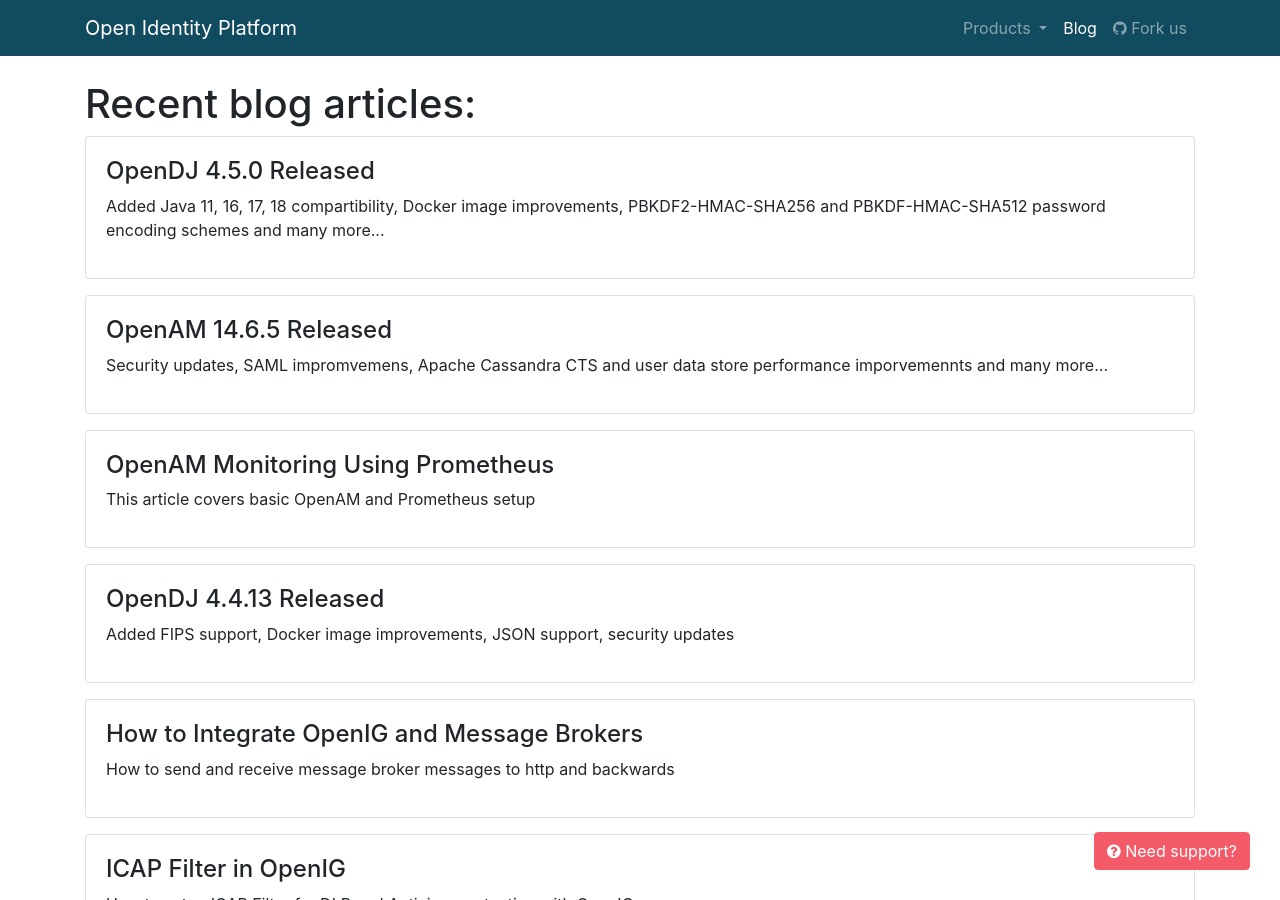
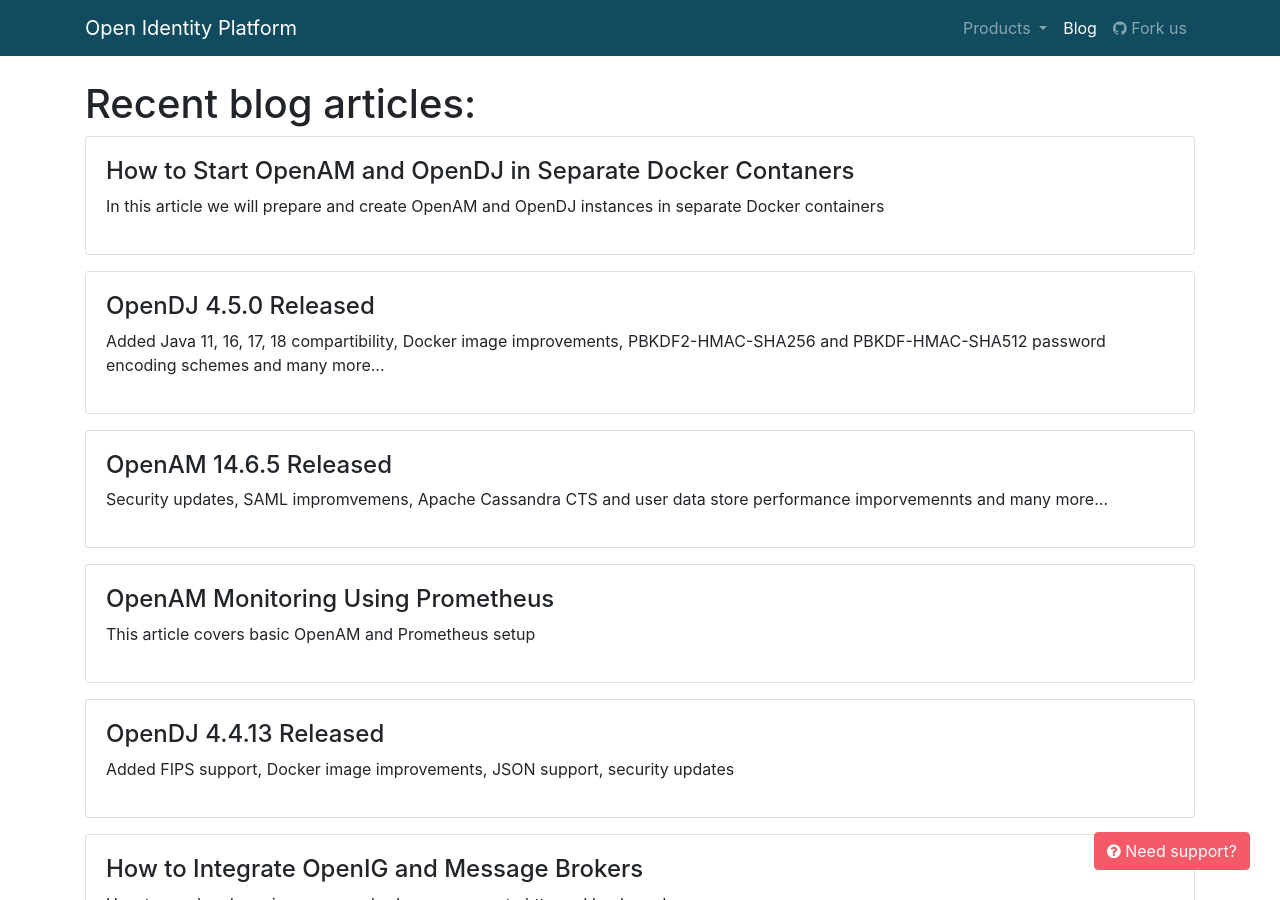
Before and after one commit to OpenIdentityPlatform/OpenIdentityPlatform.org, a Jekyll site: the page built from blog/index.html, in a window 1280 px wide and 900 px high. Built offline with Jekyll 4.4.1, drawn with Linux system fonts in a browser that asks for light colours; some of the changed lines change nothing that is shown.

Commit message:
How to Start OpenAM and OpenDJ in Separate Docker Contaners (#110)

````diff
--- a/_data/blogposts.yml
+++ b/_data/blogposts.yml
@@ -1,3 +1,7 @@
+-
+  title: 'How to Start OpenAM and OpenDJ in Separate Docker Contaners'
+  link: '/blog/openam-opendj-docker'
+  description: 'In this article we will prepare and create OpenAM and OpenDJ instances in separate Docker containers'
 -
   title: 'OpenDJ 4.5.0 Released'
   link: '/blog/opendj-4-5-0-released'
--- /dev/null
+++ b/blog/openam-opendj-docker.md
@@ -0,0 +1,132 @@
+---
+layout: home
+title: "How to Start OpenAM and OpenDJ in Separate Docker Contaners"
+landing-title2: "How to Start OpenAM and OpenDJ in Separate Docker Contanerss"
+description: "In this article we will prepare and create OpenAM and OpenDJ instances in separate Docker containers"
+keywords: 'openam, opendj, docker, docker-compose'
+share-buttons: true
+---
+
+# How to Start OpenAM and OpenDJ in Separate Docker Contaners
+
+[Original article](https://github.com/OpenIdentityPlatform/OpenAM/wiki/How-to-Start-OpenAM-and-OpenDJ-in-Separate-Docker-Contaners)
+
+## Requeirements
+
+To reproduce steps in the following article, Docker and Docker Compose should be installed.
+
+The sample configuration used in the following article could be found [here](https://github.com/maximthomas/openidentityplatform-docker)
+
+## OpenAM Perparation
+
+Create `docker-compose.yml` file and add OpenAM service:
+
+```yml
+version: '3.9'
+
+services:
+  openam:
+    image: openidentityplatform/openam:latest
+    ports:
+      - "8080:8080"
+    hostname: openam.example.com
+    volumes:
+      - ./persistence/openam:/usr/openam/config
+```
+Add OpenAM FQDN to your `hosts` file on your machine, for example
+
+```
+127.0.0.1   auth.example.com
+```
+
+
+In the `persistence/openam` folder OpenAM will store its configuration data
+
+# OpenDJ Preparation
+
+Add OpenDJ service to `docker-compose.yml` file:
+
+```yml
+  opendj:
+    image: openidentityplatform/opendj:latest
+    hostname: opendj.example.com
+    ports:
+      - "1389:1389"
+      - "1636:1636"
+      - "4444:4444"
+    volumes:
+      - ./opendj/bootstrap/data/:/opt/opendj/bootstrap/data #initial data
+      - ./opendj/bootstrap/schema/:/opt/opendj/bootstrap/schema #schema
+      - ./persistence/opendj:/opt/opendj/data #opendj data
+    environment:
+      - BASE_DN=dc=openam,dc=openidentityplatform,dc=org #should be yours base DN
+```
+
+`opendj/boststrap` directory should exist on the host machine and contain two subfolders: `data` - for initial data и `schema` - schema files.
+
+The files could be found [here](https://github.com/maximthomas/openidentityplatform-docker/tree/master/opendj/bootstrap)
+
+If base DN id different from `dc=openam,dc=openidentityplatform,dc=org` it should be changed in `opendj/boststrap/data/samlple.ldif` file as well
+
+## Start and Configuration
+
+### Start Services
+
+Start OpenAM and OpenDJ with the following command:
+
+```bash
+docker-compose up
+```
+
+You shoudl see the following lines in the logs:
+```
+openidentityplatform-docker-openam-1  | 15-Jun-2022 10:09:46.063 INFO [main] org.apache.coyote.AbstractProtocol.start Starting ProtocolHandler ["http-nio-8080"]
+openidentityplatform-docker-openam-1  | 15-Jun-2022 10:09:46.133 INFO [main] org.apache.catalina.startup.Catalina.start Server startup in [36437] milliseconds
+openidentityplatform-docker-opendj-1  | OpenDJ is started
+```
+
+### OpenAM Configuration
+
+After OpenAM and OpenDJ are started, open OpenAM URL in the browser, for example [http://auth.example.com:8080/openam](http://auth.example.com:8080/openam)
+
+OpenAM configuration window should appear:
+![OpenAM Configuration Start](/assets/img/openam-opendj-docker/openam-conf-start.png)
+
+Select Custom Configuration and press Create New Configuration. Read and accept the license agreement.
+
+Enter and confirm amAdmin password, then press the Next button.
+
+![OpenAM Configuration 1 General](/assets/img/openam-opendj-docker/openam-conf1-general.png)
+
+Leave server settings unchanged and press the Next button.
+
+![OpenAM Configuration 2 Server Settings](/assets/img/openam-opendj-docker/openam-conf2-server-settings.png)
+
+On the Configuration Data Store Settings step set the following settings:
+
+* **Configuration Data Store** radiobutton to **OpenDJ**,
+* Set **Host Name** to **opendj**, as OpenDJ Docker internal hostname
+* Set **Port** to 1389 as specified for OpenDJ Docker container
+* Set OpenDJ password as specified for OpenDJ Docker container as well (`password` by default).
+
+If you changed base DN for OpenDJ, set the required Root Suffix as well.
+
+Then press the Next button.
+
+![OpenAM Configuration 3 Data Store Settings](/assets/img/openam-opendj-docker/openam-conf3-datastore.png)
+
+On the User datastore settings set OpenDJ password as it has been set in the previous step and press the Next button.
+
+![OpenAM Configuration 5 User Data Store Settings](/assets/img/openam-opendj-docker/openam-conf4-userdatastore.png)
+
+If this instance is behind a load balancer, set the site configuration settings. If it's not, just press the Next button.
+
+On the Step 6: Default Policy Agent User, enter and confirm default policy agent password and press the Next button.
+
+Review configuration summary and press the Create Configuration button.
+
+![OpenAM Configuration Summary](/assets/img/openam-opendj-docker/openam-conf-summary.png)
+
+If everything is ok, proceed to login page.
+
+If you have any additional questions, [feel free to ask us](https://github.com/OpenIdentityPlatform/OpenAM/discussions)!
````
Also changed, not shown: assets/img/openam-opendj-docker/openam-conf-start.png (added), assets/img/openam-opendj-docker/openam-conf-summary.png (added), assets/img/openam-opendj-docker/openam-conf1-general.png (added), assets/img/openam-opendj-docker/openam-conf2-server-settings.png (added), assets/img/openam-opendj-docker/openam-conf3-datastore.png (added), assets/img/openam-opendj-docker/openam-conf4-userdatastore.png (added).
